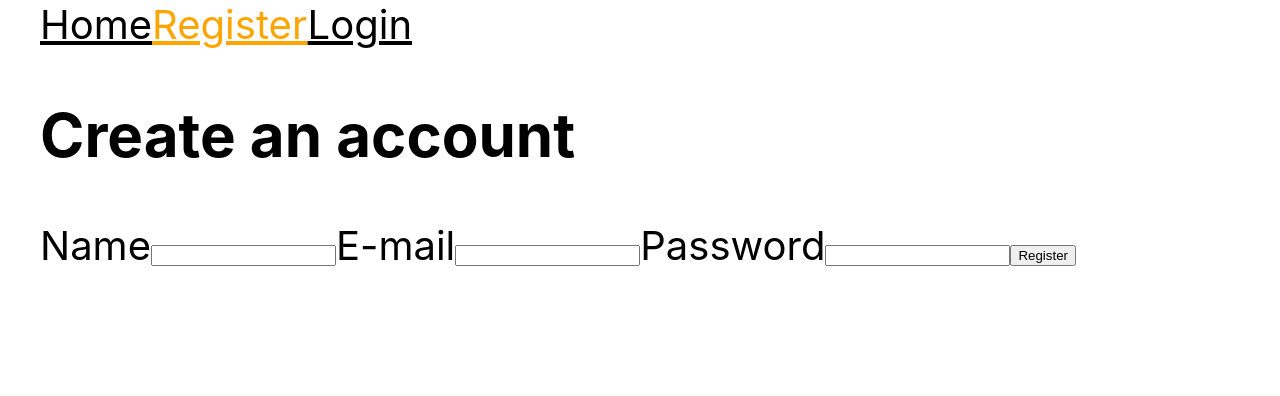
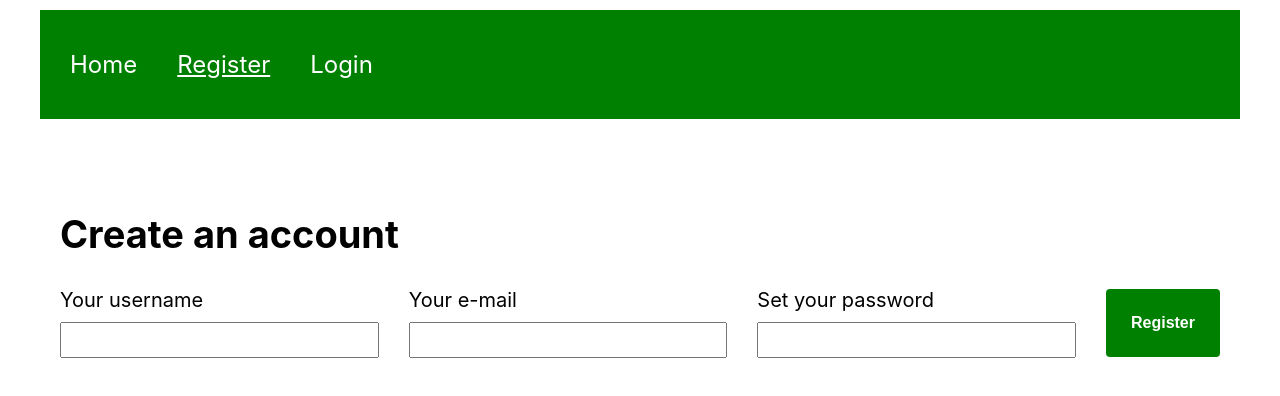
Before and after one commit to JakubLawnicki/goit-react-hw-08-phonebook, a React (Create React App) app: page /goit-react-hw-08-phonebook/register in a window 1280 px wide. Shown: the top 396 px of the page. Built offline with nearby package versions, Linux system fonts and the light colour scheme.

Commit message:
Add styles to Layout
I added styles to Layout components.

```diff
--- a/src/components/home/Home.jsx
+++ b/src/components/home/Home.jsx
@@ -1,11 +1,15 @@
-// import { Navigation } from 'components/navigation/Navigation';
+import styles from './home.module.css';
 
 export const Home = () => {
   return (
-    <div>
-      <h1>Phonebook</h1>
-      <p>Just log in and enjoy using phonebook!</p>
-      <p>If you do not have an account, just register!</p>
+    <div className={styles['homepage-wrapper']}>
+      <h1 className={styles['homepage-title']}>Phonebook</h1>
+      <p className={styles['homepage-text']}>
+        Just log in and enjoy using phonebook!
+      </p>
+      <p className={styles['homepage-text']}>
+        If you do not have an account, just register!
+      </p>
     </div>
   );
 };
--- /dev/null
+++ b/src/components/home/home.module.css
@@ -0,0 +1,9 @@
+.homepage-text {
+  font-size: 20px;
+}
+.homepage-title {
+  font-size: 38px;
+}
+.homepage-wrapper {
+  padding: 20px;
+}
--- a/src/components/layout/Layout.jsx
+++ b/src/components/layout/Layout.jsx
@@ -1,9 +1,10 @@
 import { Navigation } from 'components/navigation/Navigation';
 import { Outlet } from 'react-router-dom';
+import styles from './layout.module.css';
 
 export const Layout = () => {
   return (
-    <div>
+    <div className={styles['layout-wrapper']}>
       <Navigation />
       <Outlet />
     </div>
--- /dev/null
+++ b/src/components/layout/layout.module.css
@@ -0,0 +1,6 @@
+.layout-wrapper {
+  display: flex;
+  flex-direction: column;
+  width: 100%;
+  margin-top: 10px;
+}
--- a/src/components/login/Login.jsx
+++ b/src/components/login/Login.jsx
@@ -1,6 +1,7 @@
 import { useState } from 'react';
 import { useDispatch } from 'react-redux';
 import { loginUser } from 'redux/operations';
+import styles from './login.module.css';
 
 export const Login = () => {
   const dispatch = useDispatch();
@@ -15,18 +16,28 @@ export const Login = () => {
   };
 
   return (
-    <div>
-      <form onSubmit={handleSubmit}>
-        <label>
+    <div className={styles['login-wrapper']}>
+      <form className={styles.form} onSubmit={handleSubmit}>
+        <label className={styles['input-wrapper']}>
           E-mail
-          <input type="email" onChange={e => setEmail(e.target.value)} />
+          <input
+            type="email"
+            className={styles['input-field']}
+            onChange={e => setEmail(e.target.value)}
+          />
         </label>
-        <label>
+        <label className={styles['input-wrapper']}>
           Password
-          <input type="password" onChange={e => setPassword(e.target.value)} />
+          <input
+            type="password"
+            className={styles['input-field']}
+            onChange={e => setPassword(e.target.value)}
+          />
         </label>
 
-        <button type="submit"> Login</button>
+        <button className={styles.button} type="submit">
+          Login
+        </button>
       </form>
     </div>
   );
--- /dev/null
+++ b/src/components/login/login.module.css
@@ -0,0 +1,34 @@
+.button {
+  color: white;
+  background-color: green;
+  padding: 25px;
+  border: 0;
+  border-radius: 4px;
+  font-size: 16px;
+  font-weight: 600;
+}
+.button:hover {
+  cursor: pointer;
+  color: black;
+  background-color: greenyellow;
+}
+.form {
+  display: flex;
+  justify-content: stretch;
+  align-items: center;
+  gap: 30px;
+}
+.input-field {
+  height: 30px;
+  padding-left: 10px;
+}
+.input-wrapper {
+  display: flex;
+  flex-direction: column;
+  gap: 10px;
+  font-size: 20px;
+  width: 100%;
+}
+.login-wrapper {
+  padding: 20px;
+}
--- a/src/components/navigation/Navigation.jsx
+++ b/src/components/navigation/Navigation.jsx
@@ -1,12 +1,23 @@
 import { useAuth } from 'hooks/useAuth';
 import { NavLink } from 'react-router-dom';
 import styled from 'styled-components';
+import styles from './navigation.module.css';
 
 const StyledLink = styled(NavLink)`
-  color: black;
+  color: white;
+  margin-right: 20px;
+  font-size: 24px;
+  padding: 20px 10px;
+  text-decoration: none;
 
   &.active {
-    color: orange;
+    text-decoration: underline;
+  }
+
+  &:hover {
+    cursor: pointer;
+    color: green;
+    background-color: white;
   }
 `;
 
@@ -26,7 +37,7 @@ export const Navigation = () => {
   const { isLoggedIn } = useAuth();
 
   return (
-    <div>
+    <div className={styles['nav-wrapper']}>
       <StyledLink to="/">Home</StyledLink>
       {isLoggedIn ? <AuthNav /> : <UnauthNav />}
     </div>
--- /dev/null
+++ b/src/components/navigation/navigation.module.css
@@ -0,0 +1,7 @@
+.nav-wrapper {
+  display: flex;
+  /* justify-content: space-between; */
+  padding: 20px;
+  background-color: green;
+  margin-bottom: 40px;
+}
--- a/src/components/register/Register.jsx
+++ b/src/components/register/Register.jsx
@@ -1,6 +1,7 @@
 import { useState } from 'react';
 import { useDispatch } from 'react-redux';
 import { createUser } from 'redux/operations';
+import styles from './register.module.css';
 
 export const Register = () => {
   const dispatch = useDispatch();
@@ -16,38 +17,40 @@ export const Register = () => {
   };
 
   return (
-    <div>
-      <h2>Create an account</h2>
-      <form>
-        <label>
-          Name
+    <div className={styles['register-wrapper']}>
+      <h2 className={styles['register-title']}>Create an account</h2>
+      <form className={styles.form}>
+        <label className={styles['input-wrapper']}>
+          Your username
           <input
             type="text"
             name="name"
             value={name}
+            className={styles['input-field']}
             onChange={e => setName(e.target.value)}
           />
         </label>
-        <label>
-          E-mail
+        <label className={styles['input-wrapper']}>
+          Your e-mail
           <input
             type="email"
             name="email"
             value={email}
+            className={styles['input-field']}
             onChange={e => setEmail(e.target.value)}
           />
         </label>
-        <label>
-          Password
+        <label className={styles['input-wrapper']}>
+          Set your password
           <input
             type="password"
             name="password"
             value={password}
+            className={styles['input-field']}
             onChange={e => setPassword(e.target.value)}
           />
         </label>
-
-        <button type="submit" onClick={handleSubmit}>
+        <button type="submit" className={styles.button} onClick={handleSubmit}>
           Register
         </button>
       </form>
--- /dev/null
+++ b/src/components/register/register.module.css
@@ -0,0 +1,37 @@
+.button {
+  color: white;
+  background-color: green;
+  padding: 25px;
+  border: 0;
+  border-radius: 4px;
+  font-size: 16px;
+  font-weight: 600;
+}
+.button:hover {
+  cursor: pointer;
+  color: black;
+  background-color: greenyellow;
+}
+.form {
+  display: flex;
+  justify-content: stretch;
+  align-items: center;
+  gap: 30px;
+}
+.input-field {
+  height: 30px;
+  padding-left: 10px;
+}
+.input-wrapper {
+  display: flex;
+  flex-direction: column;
+  gap: 10px;
+  font-size: 20px;
+  width: 100%;
+}
+.register-title {
+  font-size: 38px;
+}
+.register-wrapper {
+  padding: 20px;
+}
```
